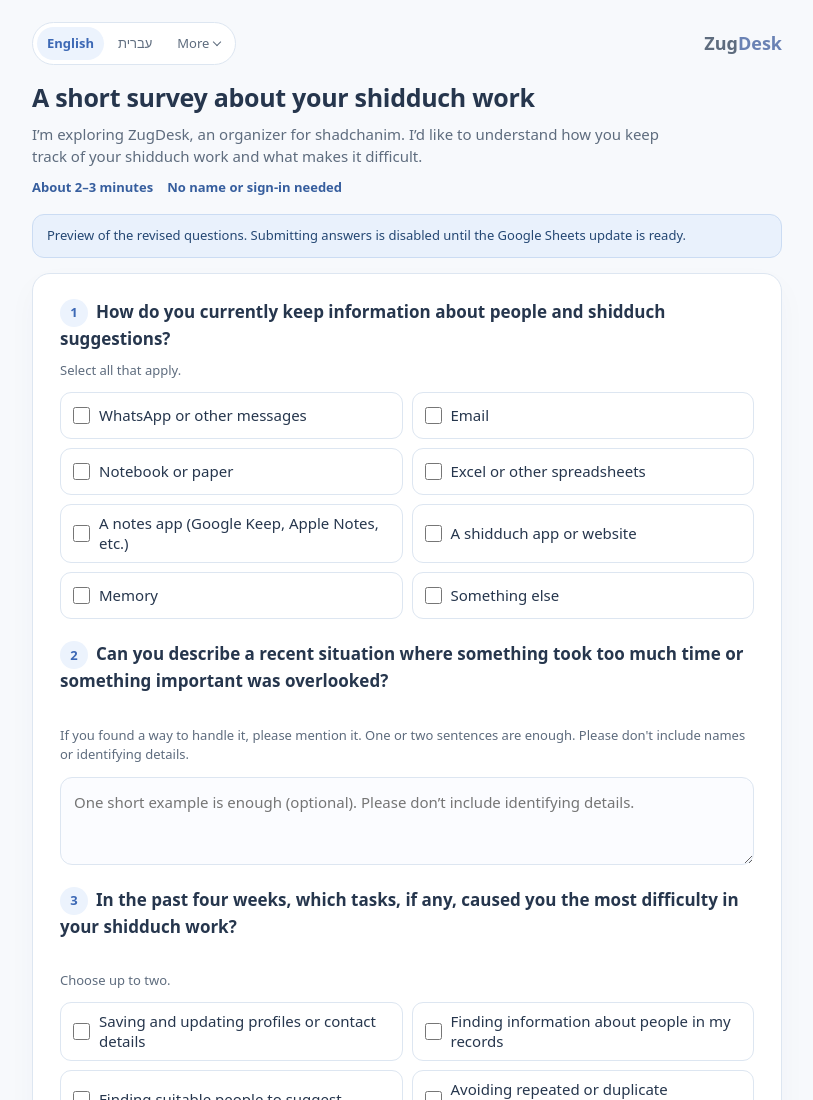
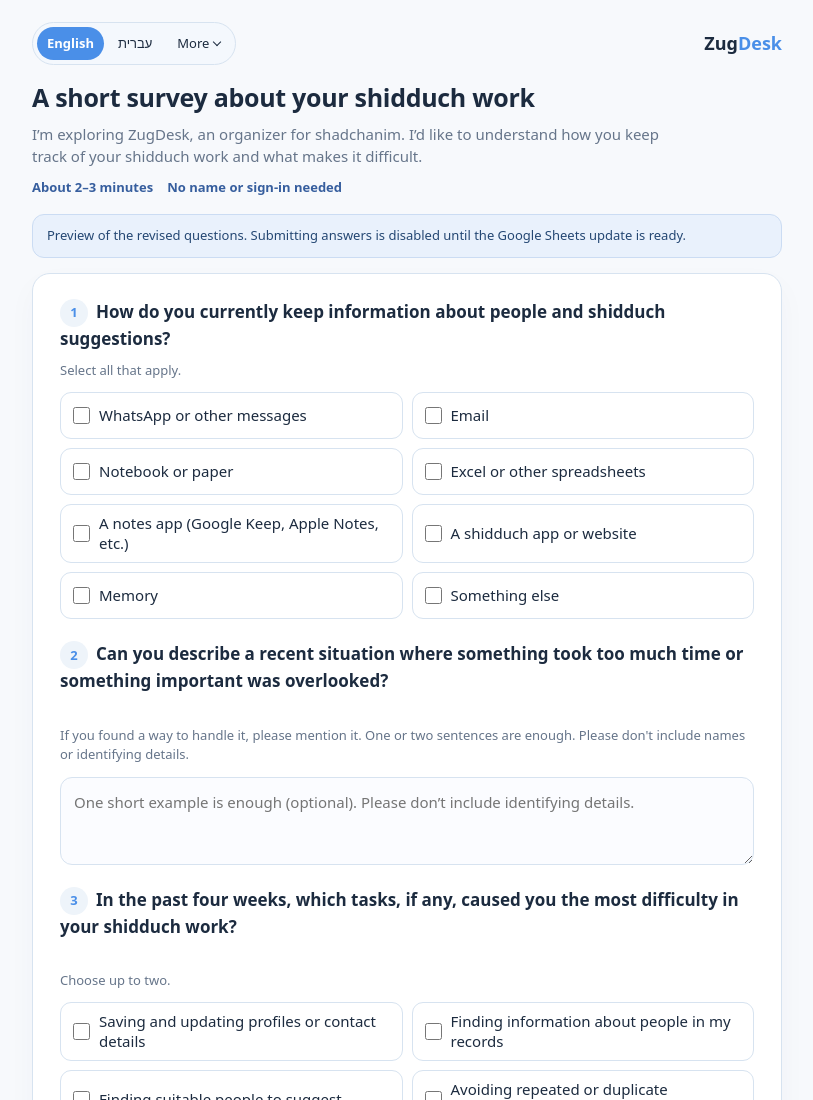
Before and after one commit to shiduchim/livesite, a plain HTML site: page survey/index.html in a window 1280 px wide. Shown: the top 1100 px of the page, without its empty margins (233-1046 px from the left). Drawn offline with Linux system fonts and the light colour scheme.

Commit message:
Align survey header and language selector with ZugDesk banner palette

```diff
--- a/survey/index.html
+++ b/survey/index.html
@@ -23,12 +23,12 @@
 <meta name="twitter:description" content="Share your experience in a short survey. No name or sign-in needed." />
 <meta name="twitter:image" content="https://shiduchim.github.io/livesite/survey/zugdesk-preview-v2.png" />
 <style>
-:root{--ink:#26364d;--sub:#5e6c7e;--blue:#3c68b5;--pale:#ecf3fd;--line:#dde6f1;--paper:#fff;--back:#f7f9fc}
+:root{--ink:#1c2b3f;--sub:#66758a;--blue:#4a8fe8;--pale:#eef4fa;--line:#d7e3f0;--paper:#fff;--back:#f7f9fc}
 *{box-sizing:border-box}body{margin:0;font-family:system-ui,-apple-system,"Segoe UI",Arial,sans-serif;color:var(--ink);background:var(--back);font-size:15px;line-height:1.48}
 .container{width:min(100% - 32px,750px);margin:0 auto;padding-bottom:48px}
 header{padding:22px 0 16px;display:flex;justify-content:space-between;align-items:center;gap:12px;direction:rtl}
-.logo{font-size:18px;font-weight:600;letter-spacing:0;white-space:nowrap;color:var(--sub);display:flex;align-items:baseline;gap:0;direction:ltr}.logo .brand-desk{color:#6A82B4}
-.lang{display:flex;align-items:center;gap:4px;padding:4px;border:1px solid var(--line);background:white;border-radius:30px;direction:ltr;flex-shrink:0}.lang button{padding:7px 10px;border:0;border-radius:20px;background:transparent;color:var(--sub);cursor:pointer;white-space:nowrap;font:inherit;font-size:13px}.lang button.active{background:var(--pale);color:var(--blue);font-weight:750}.lang :focus-visible{outline:2px solid #799add;outline-offset:2px}.lang-more{position:relative;direction:ltr}.lang .more-button{display:flex;align-items:center;justify-content:center;gap:5px;border-radius:20px;min-width:65px}.lang .more-button .chevron{width:6px;height:6px;border-right:1.5px solid currentColor;border-bottom:1.5px solid currentColor;transform:translateY(-2px) rotate(45deg);flex-shrink:0}.lang .more-button[aria-expanded="true"] .chevron{transform:translateY(2px) rotate(225deg)}.lang-menu{position:absolute;z-index:50;top:calc(100% + 9px);left:0;min-width:165px;display:grid;gap:3px;padding:7px;background:white;border:1px solid var(--line);border-radius:16px;box-shadow:0 9px 25px #142d5225}.lang-menu[hidden]{display:none}.lang .lang-choice{width:100%;text-align:left;border-radius:20px;padding:9px 12px;font-size:13px}.lang .lang-choice:hover{background:#f7faff}.lang .lang-choice[aria-pressed="true"]{background:var(--pale);color:var(--blue);font-weight:750}
+.logo{font-size:18px;font-weight:700;letter-spacing:0;white-space:nowrap;color:var(--ink);display:flex;align-items:baseline;gap:0;direction:ltr}.logo .brand-desk{color:var(--blue)}
+.lang{display:flex;align-items:center;gap:4px;padding:4px;border:1px solid var(--line);background:#f4f8fd;border-radius:30px;direction:ltr;flex-shrink:0}.lang button{padding:7px 10px;border:0;border-radius:20px;background:transparent;color:var(--ink);cursor:pointer;white-space:nowrap;font:inherit;font-size:13px}.lang button.active{background:var(--blue);color:#fff;font-weight:750}.lang :focus-visible{outline:2px solid #799add;outline-offset:2px}.lang-more{position:relative;direction:ltr}.lang .more-button{display:flex;align-items:center;justify-content:center;gap:5px;border-radius:20px;min-width:65px}.lang .more-button .chevron{width:6px;height:6px;border-right:1.5px solid currentColor;border-bottom:1.5px solid currentColor;transform:translateY(-2px) rotate(45deg);flex-shrink:0}.lang .more-button[aria-expanded="true"] .chevron{transform:translateY(2px) rotate(225deg)}.lang-menu{position:absolute;z-index:50;top:calc(100% + 9px);left:0;min-width:165px;display:grid;gap:3px;padding:7px;background:white;border:1px solid var(--line);border-radius:16px;box-shadow:0 9px 25px #142d5225}.lang-menu[hidden]{display:none}.lang .lang-choice{width:100%;text-align:left;border-radius:20px;padding:9px 12px;font-size:13px}.lang .lang-choice:hover{background:#eef4fa}.lang .lang-choice[aria-pressed="true"]{background:var(--blue);color:#fff;font-weight:750}
 .hero{margin-bottom:17px}.hero h1{margin:0 0 9px;font-size:clamp(21px,3vw,25px);font-weight:650;line-height:1.3;letter-spacing:-.3px}.hero p{margin:0 0 11px;color:var(--sub);max-width:630px}.meta{display:flex;gap:14px;flex-wrap:wrap;color:#365e9e;font-size:13px;font-weight:650}
 .demo{background:#e9f1fc;color:#244773;border:1px solid #cbdcf3;border-radius:12px;padding:11px 14px;font-size:13px;margin:15px 0}
 form{background:var(--paper);border:1px solid var(--line);border-radius:18px;box-shadow:0 12px 30px #142d5208;padding:25px 27px}
```
